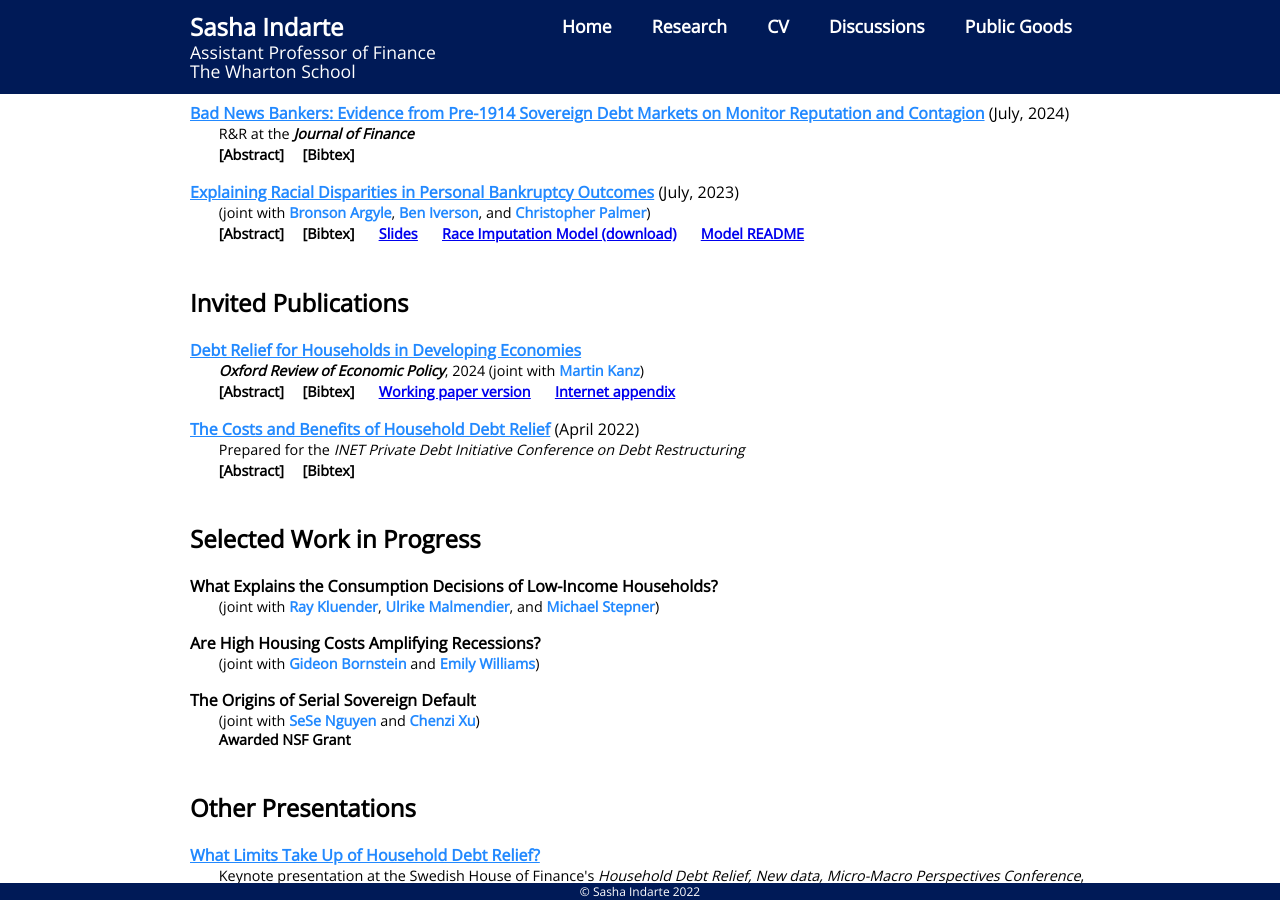
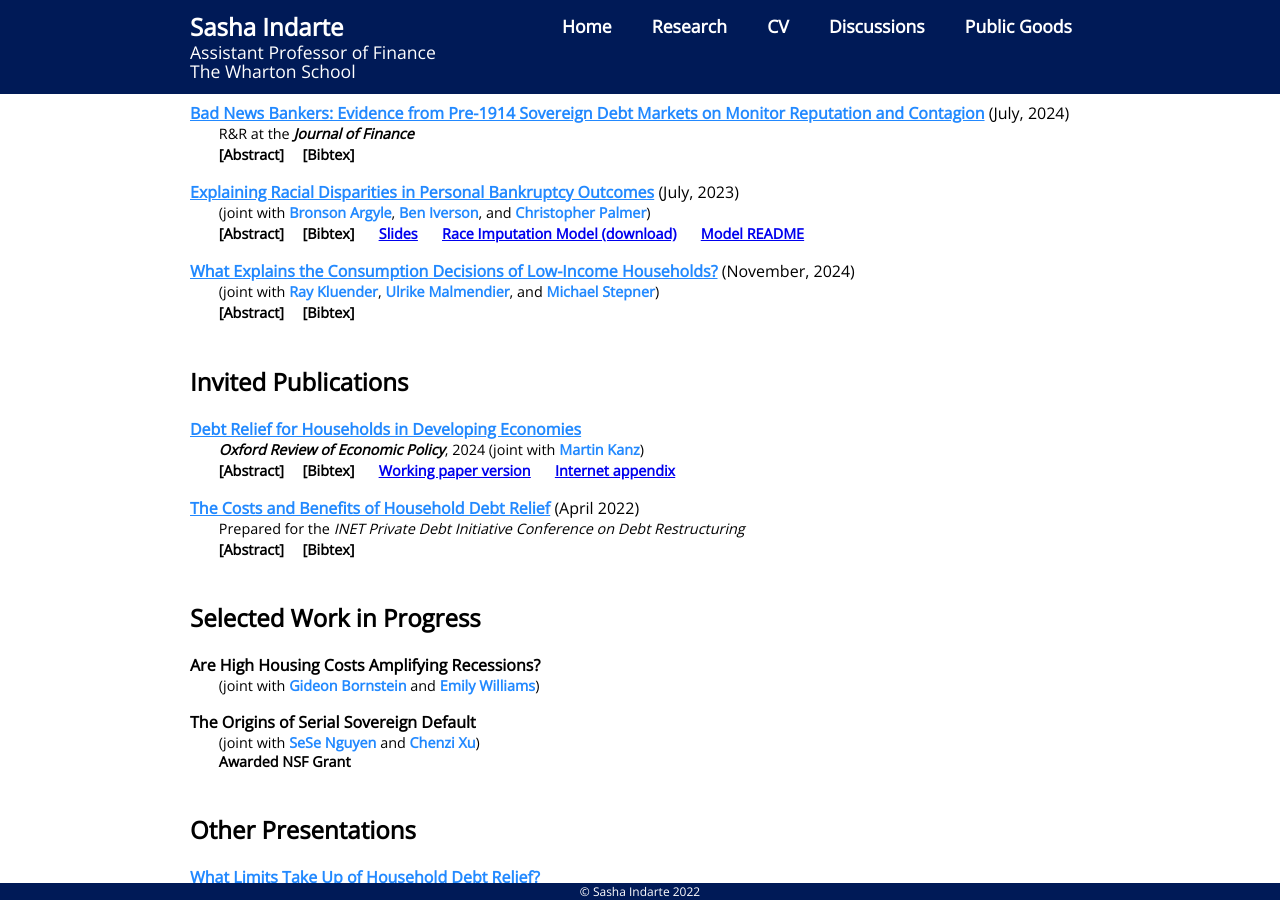
Before and after one commit to sashaindarte/sashaindarte.github.io, a Jekyll site: the page built from research/index.html, in a window 1280 px wide and 900 px high, scrolled down 457 px. Built offline with Jekyll 4.4.1, drawn with Linux system fonts in a browser that asks for light colours.

Commit message:
added wedges paper

```diff
--- a/research/index.html
+++ b/research/index.html
@@ -238,7 +238,40 @@ title: Sasha Indarte - Research
 		</div>
 
 
+		<!--CONSUMPTION WEDGES -->
+		<div class="container">
+			<p style="margin-bottom:0px;"><a href="/research/IKMS_consumption_wedges_draft.pdf">
+				<u><b>
+				What Explains the Consumption Decisions of Low-Income Households?</b></u></a> (November, 2024)
+			</p>
 
+			<p style="padding-left:2em;padding-bottom:0em;margin-top:0em;margin-bottom:0em;font-size:0.9em;">
+				(joint with <a href="https://www.raykluender.com/">Ray Kluender</a>, <a href="https://eml.berkeley.edu/~ulrike/">Ulrike Malmendier</a>, and <a href="https://michaelstepner.com/">Michael Stepner</a>)
+			</p>
+
+			<label for="toggle3a" class="toggle-header" style="font-size:0.9em;">&emsp;&emsp;[Abstract]</label>
+	    		<label for="toggle3b" class="toggle-header" style="font-size:0.9em;">&emsp;[Bibtex]</label>
+
+			<input type="checkbox" id="toggle3a" class="toggle-container" />
+			<div class="toggle-content">
+			<p style="padding-left:4em;padding-bottom:0.5em;margin-top:0.5em;font-size:0.9em;" align = "justify">
+				We empirically show that the consumption choices of low-income households are significantly distorted both downwards and upwards by frictions. We measure the impact of frictions as the wedge between actual consumption and a counterfactual "frictionless" consumption. Our approach exploits the fact that consumption, income, wealth, and expectations over income, inflation, and interest rates are sufficient statistics for these wedges in a broad class of models. To implement this approach, we use a new survey of economic beliefs, which we link to administrative consumer transactions data for disproportionately low-income US consumers. In absolute value, the median wedge is 40% of frictionless consumption. 51% of consumers have negative wedges (under-consumers) and 49% have positive wedges (overconsumers). Because financial constraints only generate negative wedges, additional or alternative frictions (such as present bias or consumption commitments) are necessary to rationalize our results.
+			</p>
+			</div>
+
+	    		<input type="checkbox" id="toggle3b" class="toggle-container" />
+			<div class="toggle-content">
+			<p style="padding-left:4em;padding-bottom:0.5em;margin-top:0.5em;font-size:0.9em;" align = "justify">
+				@article{indarte2024explains, <br>
+				  title={What Explains the Consumption Decisions of Low-Income Households?}, <br>
+				  author={Indarte, Sasha and Kluender, Raymond and Malmendier, Ulrike and Stepner, Michael}, <br>
+				  journal={Working paper}, <br>
+				  year={2024} <br>
+				}
+			</p>
+			</div>
+
+		</div>
 
 
 
@@ -337,14 +370,6 @@ title: Sasha Indarte - Research
 		<h2>Selected Work in Progress</h2>
 
 		<p style="margin-bottom:0px;">
-			<b> What Explains the Consumption Decisions of Low-Income Households? </b>
-		</p>
-		<p style="padding-left:2em;padding-bottom:0em;margin-top:0em;margin-bottom:0em;font-size:0.9em;">
-			(joint with <a href="https://www.raykluender.com/">Ray Kluender</a>, <a href="https://eml.berkeley.edu/~ulrike/">Ulrike Malmendier</a>, and <a href="https://michaelstepner.com/">Michael Stepner</a>)
-		</p>
-
-
-		<p style="margin-bottom:0px;">
 			<b> Are High Housing Costs Amplifying Recessions? </b>
 		</p>
 		<p style="padding-left:2em;padding-bottom:0em;margin-top:0em;margin-bottom:0em;font-size:0.9em;">
```
